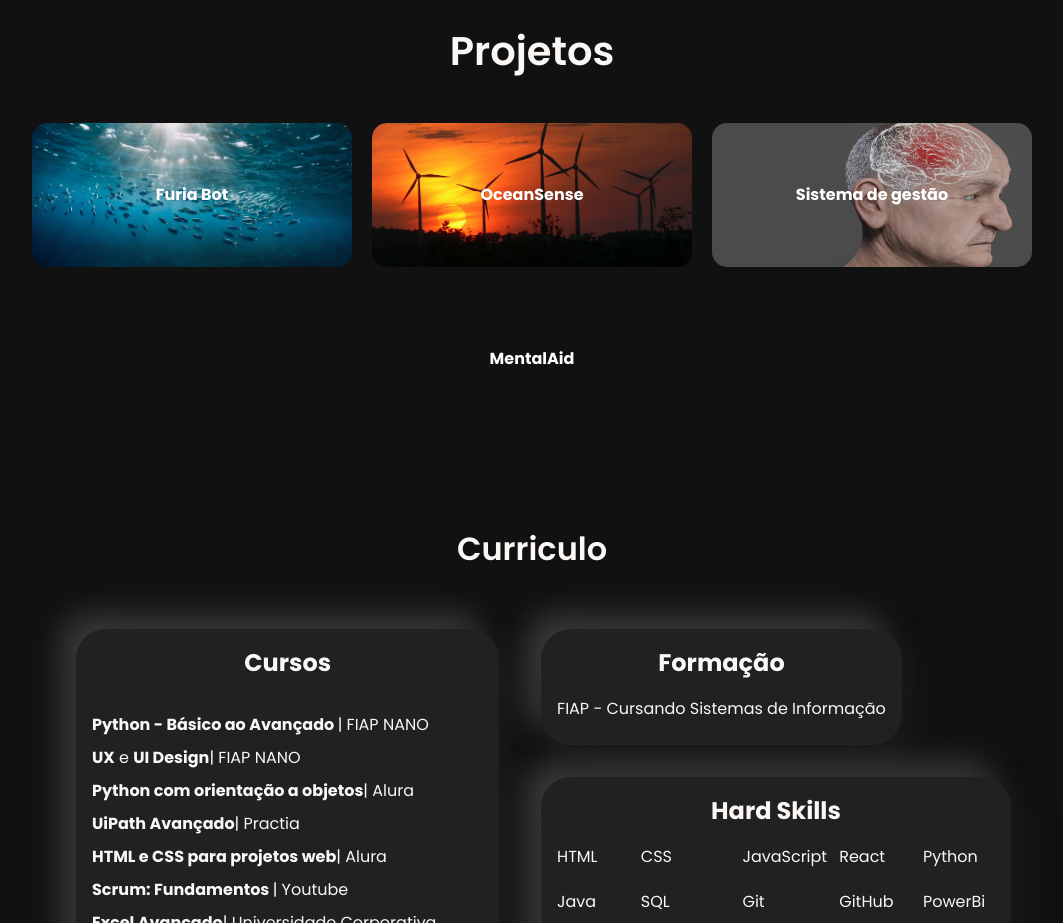
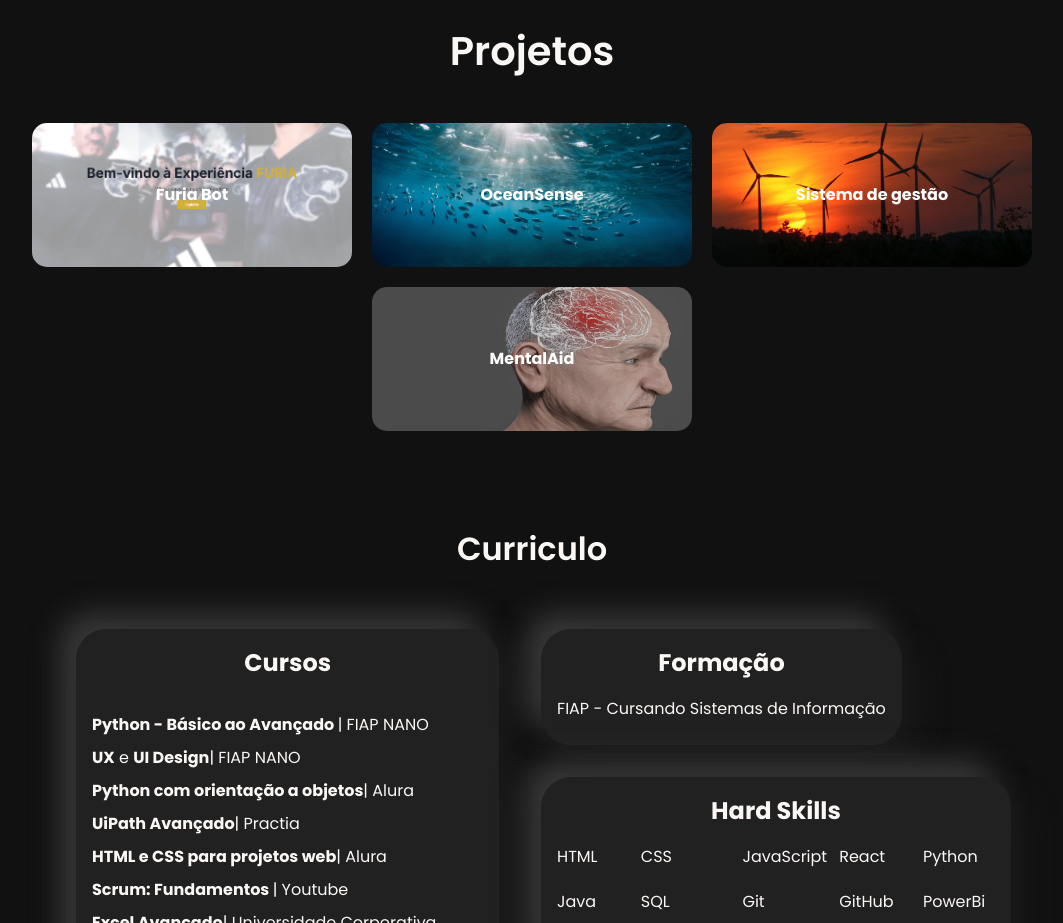
Before and after one commit to Bieelx/portifolio, a React (Create React App) app: page / in a window 1280 px wide. Shown: the part 1440-2363 px from the top of the page, without its empty margins (108-1171 px from the left). Built offline with nearby package versions, Linux system fonts and the light colour scheme.

Commit message:
Update popups.css

```diff
--- a/src/CSS/popups.css
+++ b/src/CSS/popups.css
@@ -186,20 +186,25 @@
 
 /*Imagens dos projetos*/
 
+.project1 {
+  background-image: url('../img/FuriaBot.png');
+  background-size: cover;
+  background-position: center;
+  }
 
-.project1 {
+.project2 {
   background-image: url('../img/oceasense.png');
   background-size: cover;
   background-position: center;
   }
 
-.project2 {
+.project3 {
   background-image: url('../img/gtx.jpg');
   background-size: cover;
   background-position: center;
   }
 
-.project3 {
+.project4 {
   background-image: url('../img/Felipao.png');
   background-size: cover;
   background-position: center;
```
